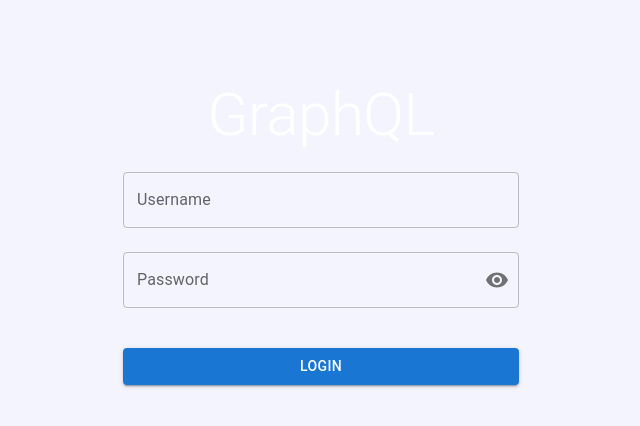
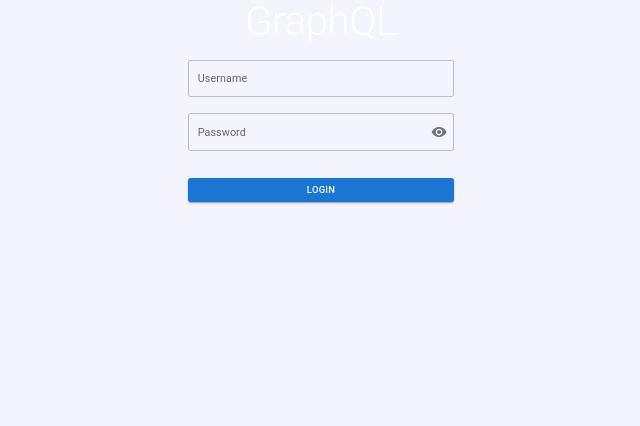
Before and after one commit to Sayed4Work/graphql, a React (Create React App) app: page / in a window 1280 px wide. Shown: the part 168-594 px from the top of the page, without its empty margins (319-959 px from the left). Built offline with nearby package versions, Linux system fonts and the light colour scheme.

Commit message:
style: background color and structure

```diff
--- a/src/assets/css/global.css
+++ b/src/assets/css/global.css
@@ -3,7 +3,7 @@ body {
   font-family: 'Arial', sans-serif;
   margin: 0;
   padding: 0;
-  background-color: #2b2b2b;
+  background-color: #f4f4ff;
   color: #fff;
   overflow-x: hidden;
 }
@@ -22,3 +22,9 @@ body {
 ::-webkit-scrollbar-track {
   background-color: rgba(255, 255, 255, 0.1);
 }
+
+@media (min-width: 1280px) {
+  body {
+    zoom: 67%;
+  }
+}
--- a/src/pages/dashboard.jsx
+++ b/src/pages/dashboard.jsx
@@ -29,7 +29,7 @@ function Dashboard() {
   sx={{
     width: "100%", // Prevent extra width
     height: "100vh",
-    backgroundColor: "#2b2b2b",
+    backgroundColor: "#f4f4ff",
     display: "flex",
     justifyContent: "center",
     padding: "20px", // Add padding to avoid content sticking to edges
@@ -44,7 +44,7 @@ function Dashboard() {
     }}
   >
     {/* All Card Components */}
-    <Card sx={{ backgroundColor: "#FAF9F6", color: "black", height: "500px", borderRadius: "1rem", gridColumn: "span 2" }}>
+    <Card sx={{ backgroundColor: "white", color: "black", height: "400px", borderRadius: "1rem", gridColumn: "span 2" }}>
       <Typography fontWeight="bold" variant="h6" align="center" mt={"15px"} display="flex" justifyContent="center" alignItems="center" gap={1}>
         <PersonIcon />
         User Information
@@ -54,7 +54,7 @@ function Dashboard() {
       </CardContent>
     </Card>
 
-    <Card sx={{ backgroundColor: "#FAF9F6", color: "black", height: "500px", borderRadius: "1rem" }}>
+    <Card sx={{ backgroundColor: "white", color: "black", height: "500px", borderRadius: "1rem" }}>
       <Typography variant="h6" align="center" mt={"15px"} display="flex" justifyContent="center" alignItems="center" gap={1} fontWeight="bold">
         <GroupsIcon />
         Audits
@@ -64,7 +64,7 @@ function Dashboard() {
       </CardContent>
     </Card>
 
-    <Card sx={{ backgroundColor: "#FAF9F6", color: "black", height: "500px", borderRadius: "1rem" }}>
+    <Card sx={{ backgroundColor: "white", color: "black", height: "500px", borderRadius: "1rem" }}>
       <Typography variant="h6" align="center" mt={"15px"} display="flex" justifyContent="center" alignItems="center" gap={1} fontWeight="bold">
         <CodeIcon />
         Skills
@@ -74,7 +74,7 @@ function Dashboard() {
       </CardContent>
     </Card>
 
-    <Card sx={{ backgroundColor: "#FAF9F6", color: "black", height: "500px", borderRadius: "1rem" }}>
+    <Card sx={{ backgroundColor: "white", color: "black", height: "500px", borderRadius: "1rem" }}>
       <Typography variant="h6" align="center" mt={"15px"} display="flex" justifyContent="center" alignItems="center" gap={1} fontWeight="bold">
         <TrendingUpIcon />
         XP Per Month
@@ -84,7 +84,7 @@ function Dashboard() {
       </CardContent>
     </Card>
 
-    <Card sx={{ backgroundColor: "#FAF9F6", color: "black", height: "500px", borderRadius: "1rem" }}>
+    <Card sx={{ backgroundColor: "white", color: "black", height: "500px", borderRadius: "1rem" }}>
       <Typography fontWeight="bold" variant="h6" align="center" mt={"15px"} display="flex" justifyContent="center" alignItems="center" gap={1}>
         <PaidIcon />
         Total XP
```
